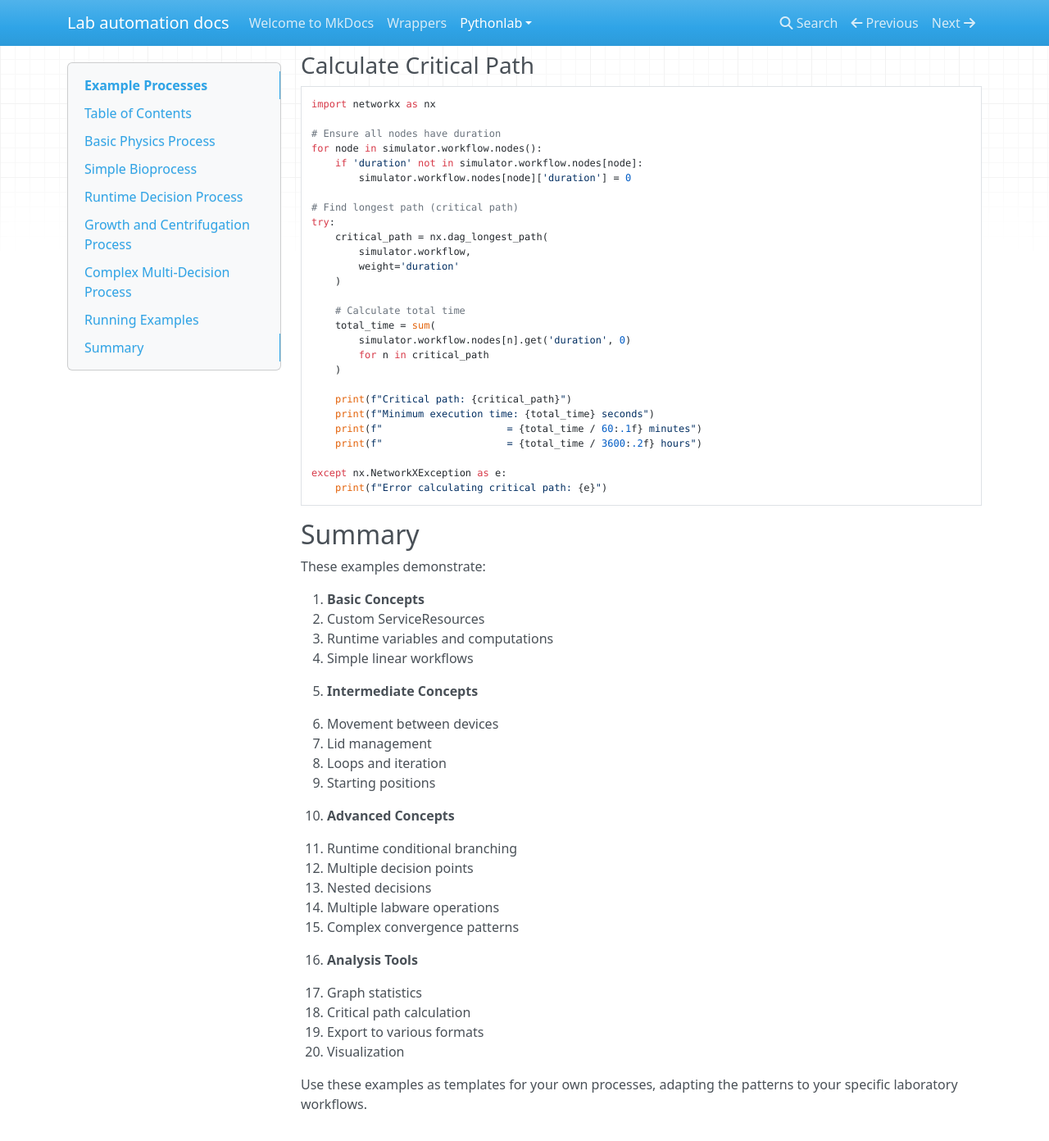
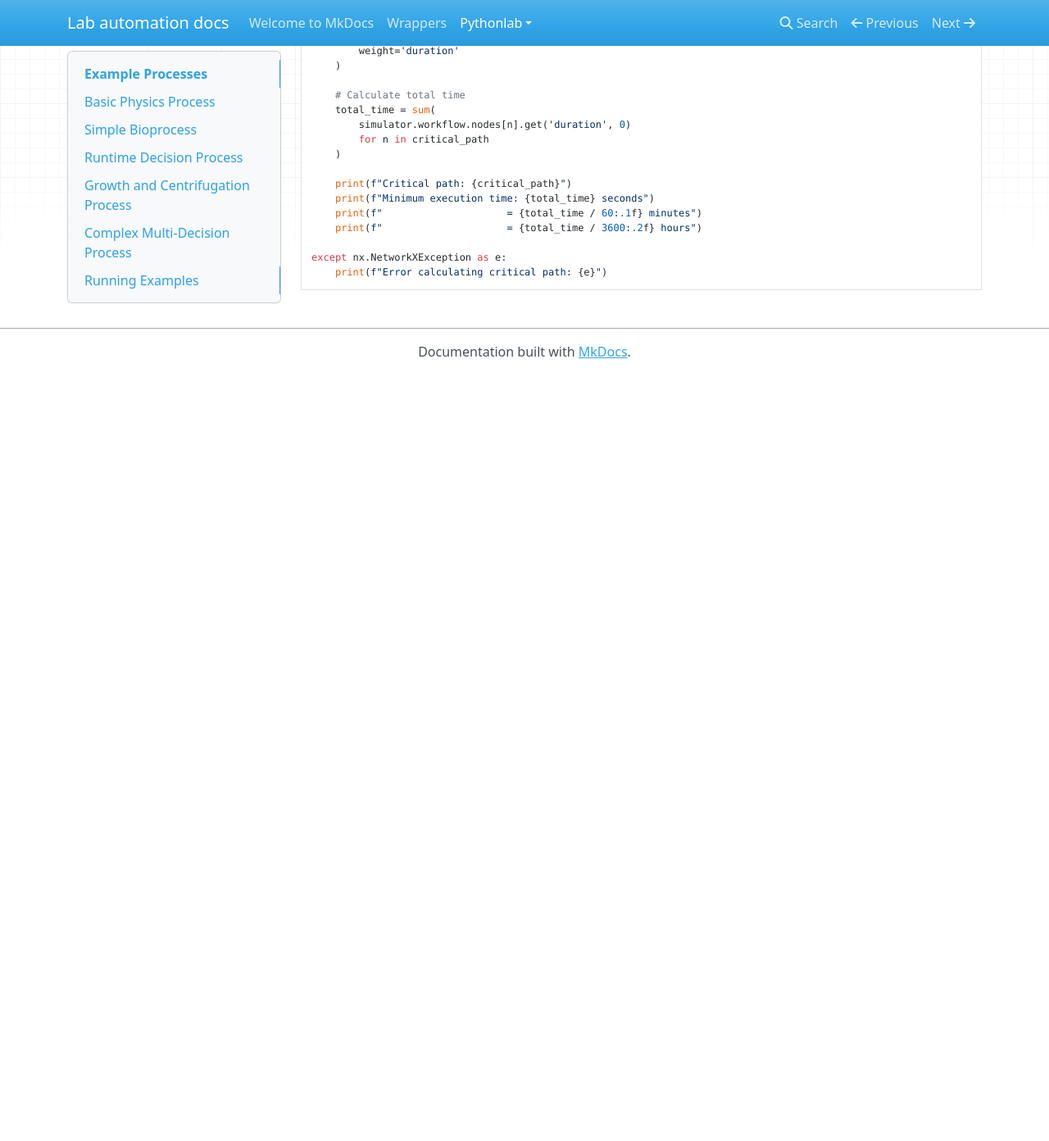
Before and after one commit to OSLA-project/python-lab-automation-tutorial, an MkDocs documentation site: the page built from docs/pythonlab/examples.md, in a window 1280 px wide and 1400 px high, scrolled down 13865 px. Shown: the top 1392 px of the window at 82% size. Built offline with MkDocs 1.6.1, drawn with Linux system fonts in a browser that asks for light colours; nearby versions of some CDN libraries; after the commit the page ends 14322 px from its top, so only the background shows below that; some of the changed text lies outside the part shown.

Commit message:
Removed fluff

````diff
--- a/docs/pythonlab/examples.md
+++ b/docs/pythonlab/examples.md
@@ -2,17 +2,7 @@
 
 This document provides complete examples of PLProcessReader-compliant processes, from simple to complex.
 
-## Table of Contents
-
-1. [Basic Physics Process](#basic-physics-process)
-2. [Simple Bioprocess](#simple-bioprocess)
-3. [Runtime Decision Process](#runtime-decision-process)
-4. [Growth and Centrifugation Process](#growth-and-centrifugation-process)
-5. [Complex Multi-Decision Process](#complex-multi-decision-process)
-
 ## Basic Physics Process
-
-**Source:** `tests/test_data/physics_mini_example.py`
 
 This minimal example demonstrates:
 - Creating a custom ServiceResource
@@ -239,8 +229,6 @@ class SimpleBioProcess(PLProcess):
 ---
 
 ## Runtime Decision Process
-
-**Source:** `tests/test_data/runtime_decision_process.py`
 
 Demonstrates runtime conditional branching based on measurements.
 
@@ -792,33 +780,3 @@ try:
 except nx.NetworkXException as e:
     print(f"Error calculating critical path: {e}")
 ```
-
-## Summary
-
-These examples demonstrate:
-
-1. **Basic Concepts**
-   - Custom ServiceResources
-   - Runtime variables and computations
-   - Simple linear workflows
-
-2. **Intermediate Concepts**
-   - Movement between devices
-   - Lid management
-   - Loops and iteration
-   - Starting positions
-
-3. **Advanced Concepts**
-   - Runtime conditional branching
-   - Multiple decision points
-   - Nested decisions
-   - Multiple labware operations
-   - Complex convergence patterns
-
-4. **Analysis Tools**
-   - Graph statistics
-   - Critical path calculation
-   - Export to various formats
-   - Visualization
-
-Use these examples as templates for your own processes, adapting the patterns to your specific laboratory workflows.
````
